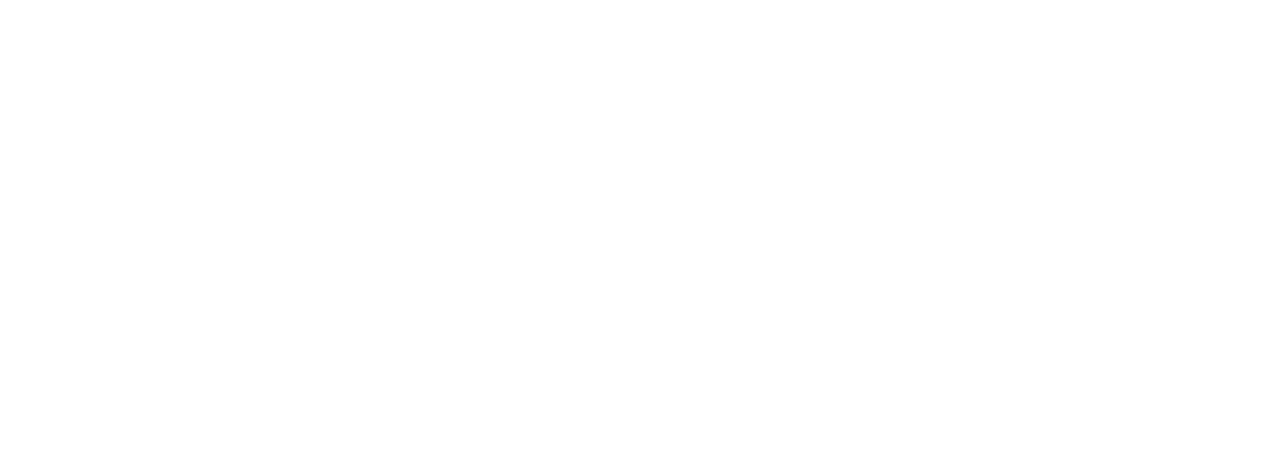
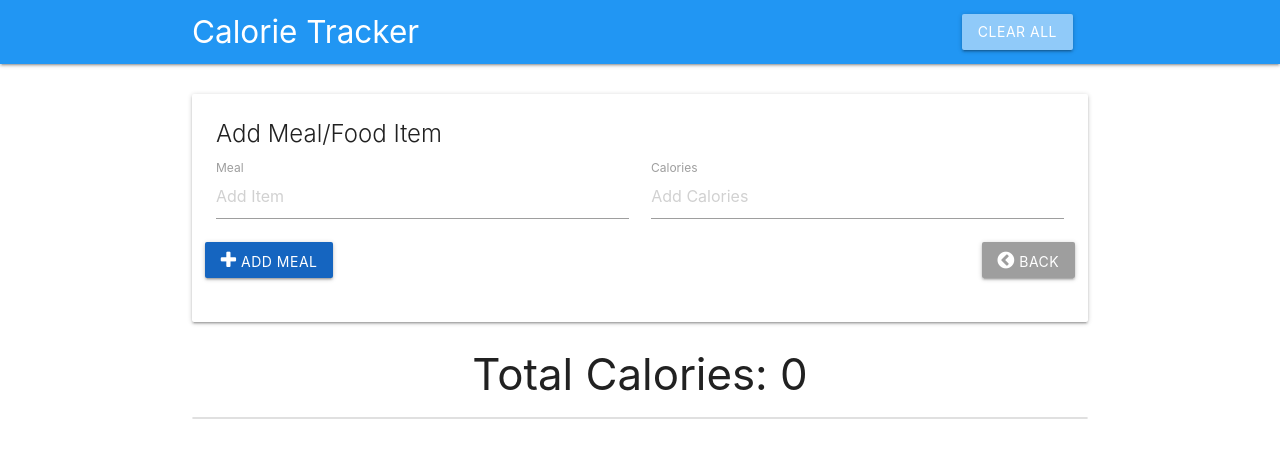
Before and after one commit to xpyrosh/calorietracker, a plain HTML site: page index.html in a window 1280 px wide. Drawn offline with nearby package versions, Linux system fonts and the light colour scheme.

Commit message:
created ui using materialize

```diff
--- a/index.html
+++ b/index.html
@@ -3,9 +3,79 @@
 <head>
     <meta charset="UTF-8">
     <meta name="viewport" content="width=device-width, initial-scale=1.0">
-    <title>Calorie Tracker</title>
+
+    <!-- Compiled and minified CSS -->
+    <link rel="stylesheet" href="https://cdnjs.cloudflare.com/ajax/libs/materialize/1.0.0/css/materialize.min.css">
+
+    <!-- BootStrap fontawesome CDN -->
+    <link rel="stylesheet" href="https://stackpath.bootstrapcdn.com/font-awesome/4.7.0/css/font-awesome.min.css" integrity="sha384-wvfXpqpZZVQGK6TAh5PVlGOfQNHSoD2xbE+QkPxCAFlNEevoEH3Sl0sibVcOQVnN" crossorigin="anonymous">
+
+    <title>Calorie Tracker | Meal & Calorie Tracker</title>
 </head>
 <body>
+    <nav>
+        <div class="nav-wrapper blue">
+            <div class="container">
+                <a href="#" class="brand-logo">Calorie Tracker</a>
+                <ul class="right">
+                    <li><a href="#" class="clear-btn btn blue lighten-3">Clear All</a></li>
+                </ul>
+            </div>
+        </div>
+    </nav>
 
+    <br>
+
+    <div class="container">
+        <!-- Add Food Form -->
+        <div class="card">
+            <div class="card-content">
+                <span class="card-title">Add Meal/Food Item</span>
+                <form class="col">
+                    <div class="row">
+                        <div class="input-field col s6">
+                            <input type="text" placeholder="Add Item" id="item-name">
+                            <label for="item-name">Meal</label>
+                        </div>
+                        <div class="input-field col s6">
+                            <input type="text" placeholder="Add Calories" id="item-calories">
+                            <label for="item-calories">Calories</label>
+                        </div>
+                        <button class="add-btn btn blue darken-3"><i class="fa fa-plus"></i> Add Meal</button>
+                        <!-- <button class="update-btn btn orange"><i class="fa fa-pencil-square-o"></i> Update Meal</button> -->
+                        <!-- <button class="delete-btn btn red"><i class="fa fa-remove"></i> Delete Meal</button> -->
+                        <button class="back-btn btn grey pull-right"><i class="fa fa-chevron-circle-left"></i> Back</button>
+                    </div>
+                </form>
+            </div>
+        </div>
+
+        <!-- Calorie Count -->
+        <h3 class="center-align">Total Calories: <span class="total-calories">0</span></h3>
+
+        <!-- Item List -->
+        <ul id="item-list" class="collection">
+            <!-- SAMPLE LIs :
+            <li class="collection-item" id="item-0">
+                <strong>Steak Dinner: </strong> <em>1200</em>
+                <a href="#" class="secondary-content"><i class="fa fa-pencil"></i></a>
+            </li>
+            <li class="collection-item" id="item-0">
+                <strong>Cookie: </strong> <em>400</em>
+                <a href="#" class="secondary-content"><i class="fa fa-pencil"></i></a>
+            </li>
+            <li class="collection-item" id="item-0">
+                <strong>Eggs: </strong> <em>300</em>
+                <a href="#" class="secondary-content"><i class="fa fa-pencil"></i></a>
+            </li>
+             -->
+        </ul>
+    </div>
+
+    <!-- JQuery CDN -->
+    <script src="https://code.jquery.com/jquery-3.5.1.min.js" integrity="sha256-9/aliU8dGd2tb6OSsuzixeV4y/faTqgFtohetphbbj0=" crossorigin="anonymous"></script>
+
+    <!-- Materialize JS -->
+    <script src="https://cdnjs.cloudflare.com/ajax/libs/materialize/1.0.0/js/materialize.min.js"></script>
 </body>
 </html>
```
